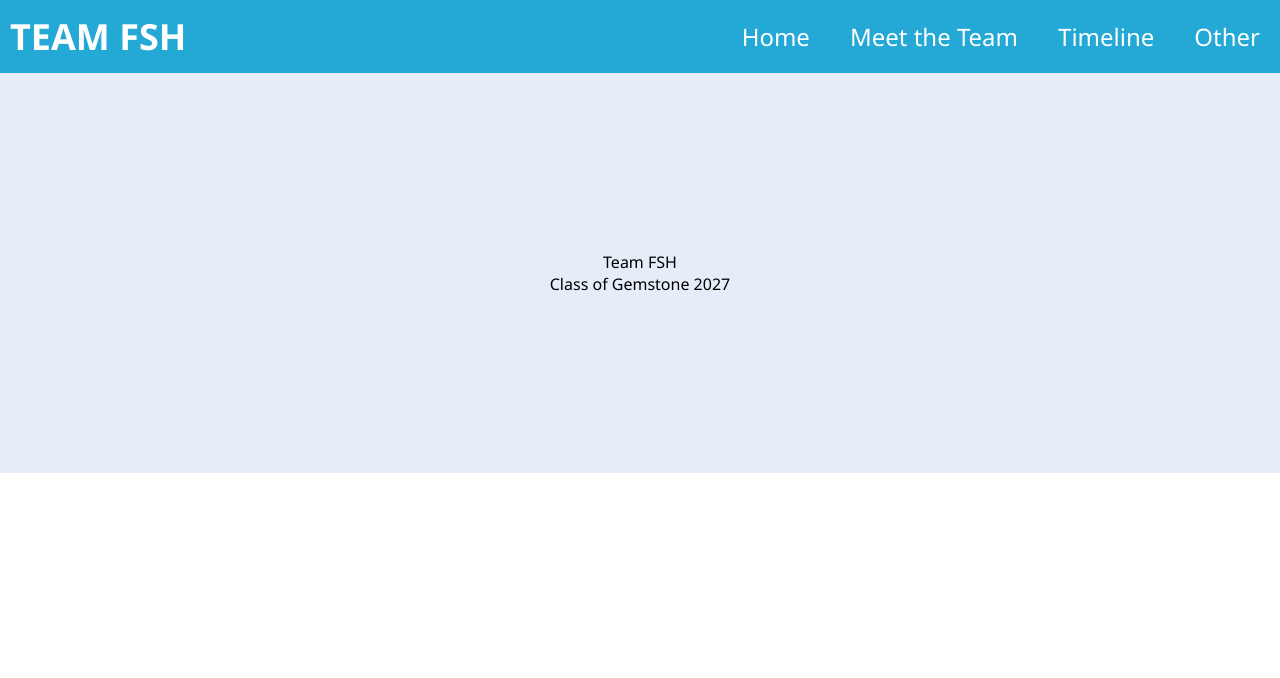
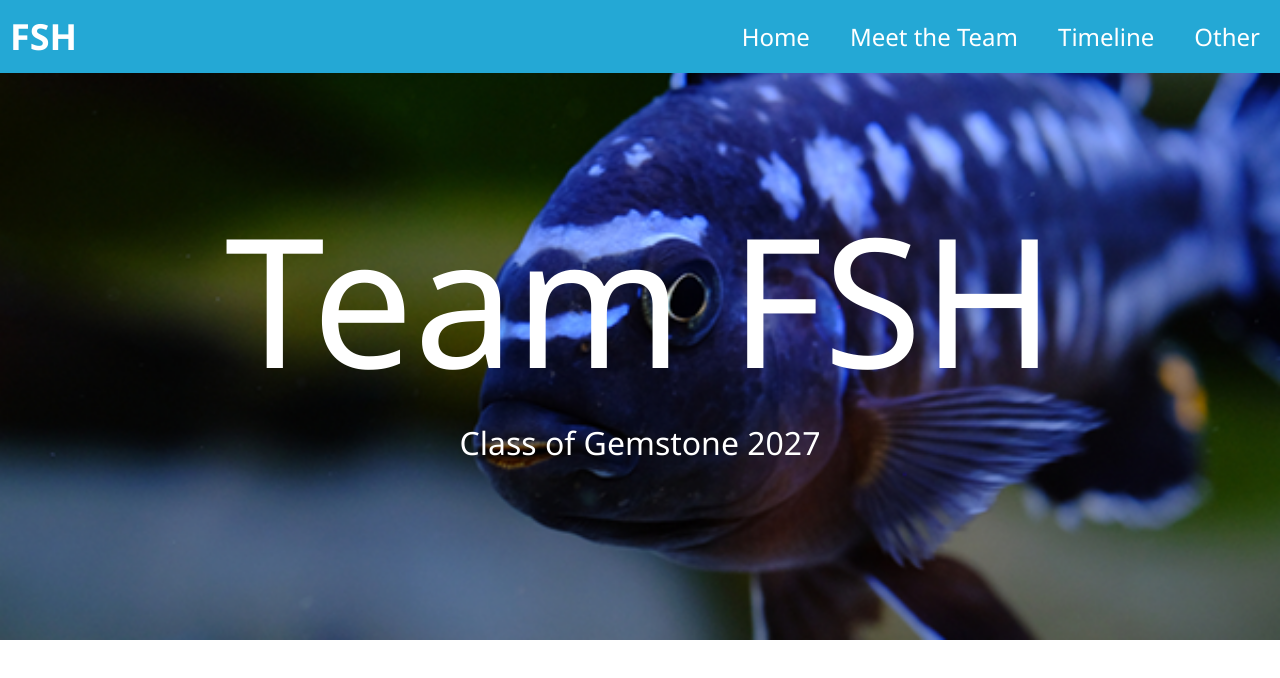
Before and after one commit to jay11256/team-fsh, a plain HTML site: page index.html in a window 1280 px wide. Drawn offline with Linux system fonts and the light colour scheme.

Commit message:
Add home page first section with team name/info
First section contains a background image (to be replaced) and the team
name and cohort.

```diff
--- a/header/header.html
+++ b/header/header.html
@@ -10,7 +10,7 @@
     <!-- Website header/navbar -->
     <nav class="header">
         <!-- Website logo and link to home page -->
-        <a href="./index.html" class="header-logo">TEAM FSH</a>
+        <a href="./index.html" class="header-logo">FSH</a>
         <!-- Links to other pages -->
         <ul class="nav-links">
             <li class="nav-link">
--- a/index.html
+++ b/index.html
@@ -8,10 +8,11 @@
     <script src="script.js"></script>
 </head>
 <body>
-    <!-- Website header/navbar -->
+    <!-- Header -->
     <div id="header"></div>
     <!-- Main content of the home page -->
     <div class="home">
+        <!-- First section -->
         <div class="team-intro">
             <div class="team-name">
                 Team FSH
@@ -20,6 +21,10 @@
                 Class of Gemstone 2027
             </div>
         </div>
+        <!-- Mission statement -->
+        <!-- Research question -->
     </div>
+    <!-- Footer -->
+    <div id="footer"></div>
 </body>
 </html>
--- a/style.css
+++ b/style.css
@@ -9,6 +9,13 @@ a {
     text-decoration: none;
 }
 
+/* Header */
+#header {
+    position: fixed;
+    top: 0;
+    width: 100%;
+}
+
 /* Home page */
 .home {
     display: flex;
@@ -16,10 +23,24 @@ a {
 
 .team-intro {
     width: 100%;
-    height: 50vh;
+    height: 80vh;
+    background-image: url("images/cichlid-stare.png");
+    background-repeat: no-repeat;
+    background-size: cover;
+    background-position: center;
     background-color: #e5edf8;
     display: flex;
     flex-direction: column;
     justify-content: center;
     align-items: center;
 }
+
+.team-name {
+    color: white;
+    font-size: 180px;
+}
+
+.team-cohort {
+    color: white;
+    font-size: 32px;
+}
```
Also changed, not shown: images/cichlid-stare.png (added).
